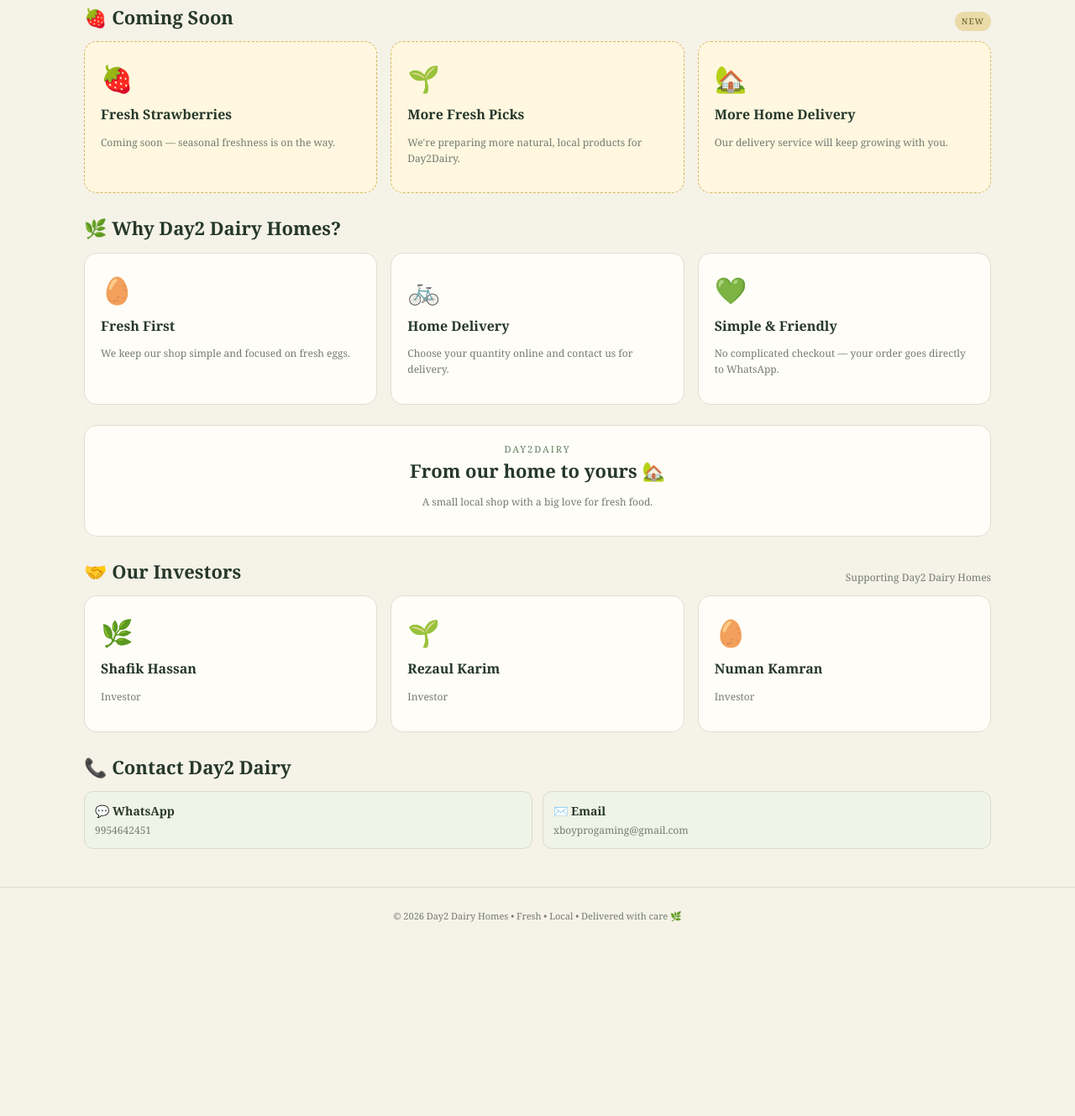
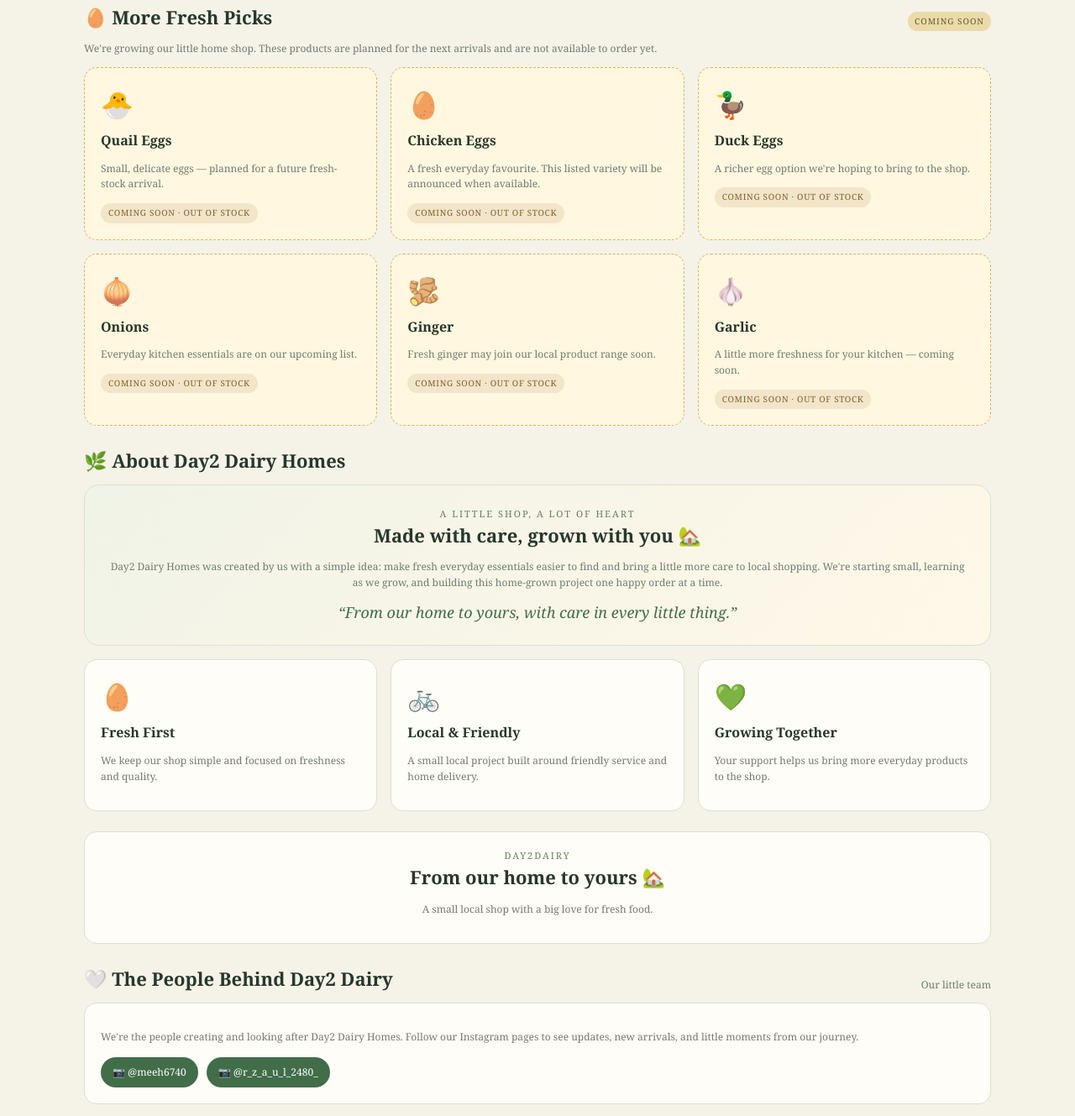
Before and after one commit to xboyprogaming-lgtm/Day2Dairyhomes, a plain HTML site: page index.html in a window 1280 px wide. Shown: the part 771-2100 px from the top of the page at 84% size. Before the commit the page ends 1895 px from the top, so only its background shows below. Drawn offline with Linux system fonts and the light colour scheme.

Commit message:
Add files via upload

```diff
--- a/index.html
+++ b/index.html
@@ -48,6 +48,13 @@ button{font-family:inherit;border:0;border-radius:8px;background:#416d49;color:w
 .notice{font-size:11px;color:#7b8377;margin-top:9px}
 .contact{display:grid;grid-template-columns:repeat(2,1fr);gap:12px}
 .contact a{background:#f0f3e7;border:1px solid #d7deca;border-radius:11px;padding:12px}
+.socialLinks{display:flex;flex-wrap:wrap;gap:10px;margin-top:14px}
+.socialLinks a{display:inline-block;background:#416d49;color:#fff;padding:9px 14px;border-radius:20px;font-size:12px}
+.creatorNote{background:linear-gradient(135deg,#f0f3e7,#fff8e8);border:1px solid #dce0d2;border-radius:18px;padding:25px;text-align:center}
+.signature{font-style:italic;font-size:18px;color:#416d49;margin-top:12px}
+.stockTag{display:inline-block;background:#f2e5c9;color:#80612b;border-radius:20px;padding:4px 9px;font-size:10px;letter-spacing:.7px;text-transform:uppercase}
+.productSoon{min-height:170px}
+
 footer{text-align:center;border-top:1px solid #d9ddca;padding:25px;color:#737b70;font-size:11px}
 @media(max-width:780px){
 nav{display:none}.hero{grid-template-columns:1fr}.heroText{padding:28px}.logoLarge{width:180px;margin:0 auto 28px}
@@ -59,7 +66,7 @@ h1{font-size:32px}.grid,.info,.contact{grid-template-columns:1fr}.cart{position:
 <header>
 <div class="nav">
 <a class="brand" href="#"><img src="logo.png" alt="Day2 Dairy Homes logo"><span>🌿 Day2 Dairy Homes</span></a>
-<nav><a href="#shop">Shop</a><a href="#coming">Coming Soon</a><a href="#about">About</a><a href="#investors">Investors</a><a href="#contact">Contact</a></nav>
+<nav><a href="#shop">Shop</a><a href="#coming">Coming Soon</a><a href="#about">About Us</a><a href="#creators">Creators</a><a href="#contact">Contact</a></nav>
 <div>🛒 <span id="count">0</span></div>
 </div>
 </header>
@@ -94,20 +101,30 @@ h1{font-size:32px}.grid,.info,.contact{grid-template-columns:1fr}.cart{position:
 </section>
 
 <section id="coming">
-<div class="sectionTitle"><h2>🍓 Coming Soon</h2><span class="badge">New</span></div>
+<div class="sectionTitle"><h2>🥚 More Fresh Picks</h2><span class="badge">Coming Soon</span></div>
+<p class="muted">We're growing our little home shop. These products are planned for the next arrivals and are not available to order yet.</p>
 <div class="grid">
-<div class="card coming"><div class="cardIcon">🍓</div><h3>Fresh Strawberries</h3><p class="muted">Coming soon — seasonal freshness is on the way.</p></div>
-<div class="card coming"><div class="cardIcon">🌱</div><h3>More Fresh Picks</h3><p class="muted">We're preparing more natural, local products for Day2Dairy.</p></div>
-<div class="card coming"><div class="cardIcon">🏡</div><h3>More Home Delivery</h3><p class="muted">Our delivery service will keep growing with you.</p></div>
+<div class="card coming productSoon"><div class="cardIcon">🐣</div><h3>Quail Eggs</h3><p class="muted">Small, delicate eggs — planned for a future fresh-stock arrival.</p><span class="stockTag">Coming soon · Out of stock</span></div>
+<div class="card coming productSoon"><div class="cardIcon">🥚</div><h3>Chicken Eggs</h3><p class="muted">A fresh everyday favourite. This listed variety will be announced when available.</p><span class="stockTag">Coming soon · Out of stock</span></div>
+<div class="card coming productSoon"><div class="cardIcon">🦆</div><h3>Duck Eggs</h3><p class="muted">A richer egg option we're hoping to bring to the shop.</p><span class="stockTag">Coming soon · Out of stock</span></div>
+<div class="card coming productSoon"><div class="cardIcon">🧅</div><h3>Onions</h3><p class="muted">Everyday kitchen essentials are on our upcoming list.</p><span class="stockTag">Coming soon · Out of stock</span></div>
+<div class="card coming productSoon"><div class="cardIcon">🫚</div><h3>Ginger</h3><p class="muted">Fresh ginger may join our local product range soon.</p><span class="stockTag">Coming soon · Out of stock</span></div>
+<div class="card coming productSoon"><div class="cardIcon">🧄</div><h3>Garlic</h3><p class="muted">A little more freshness for your kitchen — coming soon.</p><span class="stockTag">Coming soon · Out of stock</span></div>
 </div>
 </section>
 
 <section id="about">
-<div class="sectionTitle"><h2>🌿 Why Day2 Dairy Homes?</h2></div>
-<div class="grid">
-<div class="card"><div class="cardIcon">🥚</div><h3>Fresh First</h3><p class="muted">We keep our shop simple and focused on fresh eggs.</p></div>
-<div class="card"><div class="cardIcon">🚲</div><h3>Home Delivery</h3><p class="muted">Choose your quantity online and contact us for delivery.</p></div>
-<div class="card"><div class="cardIcon">💚</div><h3>Simple & Friendly</h3><p class="muted">No complicated checkout — your order goes directly to WhatsApp.</p></div>
+<div class="sectionTitle"><h2>🌿 About Day2 Dairy Homes</h2></div>
+<div class="creatorNote">
+<div class="kicker">A little shop, a lot of heart</div>
+<h2>Made with care, grown with you 🏡</h2>
+<p class="muted">Day2 Dairy Homes was created by us with a simple idea: make fresh everyday essentials easier to find and bring a little more care to local shopping. We're starting small, learning as we grow, and building this home-grown project one happy order at a time.</p>
+<div class="signature">“From our home to yours, with care in every little thing.”</div>
+</div>
+<div class="grid" style="margin-top:16px">
+<div class="card"><div class="cardIcon">🥚</div><h3>Fresh First</h3><p class="muted">We keep our shop simple and focused on freshness and quality.</p></div>
+<div class="card"><div class="cardIcon">🚲</div><h3>Local & Friendly</h3><p class="muted">A small local project built around friendly service and home delivery.</p></div>
+<div class="card"><div class="cardIcon">💚</div><h3>Growing Together</h3><p class="muted">Your support helps us bring more everyday products to the shop.</p></div>
 </div>
 </section>
 
@@ -120,12 +137,22 @@ h1{font-size:32px}.grid,.info,.contact{grid-template-columns:1fr}.cart{position:
 </section>
 
 
+<section id="creators">
+<div class="sectionTitle"><h2>🤍 The People Behind Day2 Dairy</h2><span class="muted">Our little team</span></div>
+<div class="card">
+<p class="muted">We're the people creating and looking after Day2 Dairy Homes. Follow our Instagram pages to see updates, new arrivals, and little moments from our journey.</p>
+<div class="socialLinks">
+<a href="https://www.instagram.com/meeh6740/" target="_blank" rel="noopener">📷 @meeh6740</a>
+<a href="https://www.instagram.com/r_z_a_u_l_2480_/" target="_blank" rel="noopener">📷 @r_z_a_u_l_2480_</a>
+</div>
+</div>
+</section>
+
 <section id="investors">
 <div class="sectionTitle"><h2>🤝 Our Investors</h2><span class="muted">Supporting Day2 Dairy Homes</span></div>
 <div class="grid">
 <div class="card"><div class="cardIcon">🌿</div><h3>Shafik Hassan</h3><p class="muted">Investor</p></div>
 <div class="card"><div class="cardIcon">🌱</div><h3>Rezaul Karim</h3><p class="muted">Investor</p></div>
-<div class="card"><div class="cardIcon">🥚</div><h3>Numan Kamran</h3><p class="muted">Investor</p></div>
 </div>
 </section>
 
@@ -138,7 +165,7 @@ h1{font-size:32px}.grid,.info,.contact{grid-template-columns:1fr}.cart{position:
 </section>
 </main>
 
-<footer>© 2026 Day2 Dairy Homes • Fresh • Local • Delivered with care 🌿</footer>
+<footer>© 2026 Day2 Dairy Homes • Made with care, from our home to yours 🌿</footer>
 
 <script>
 let qty=0;
```
